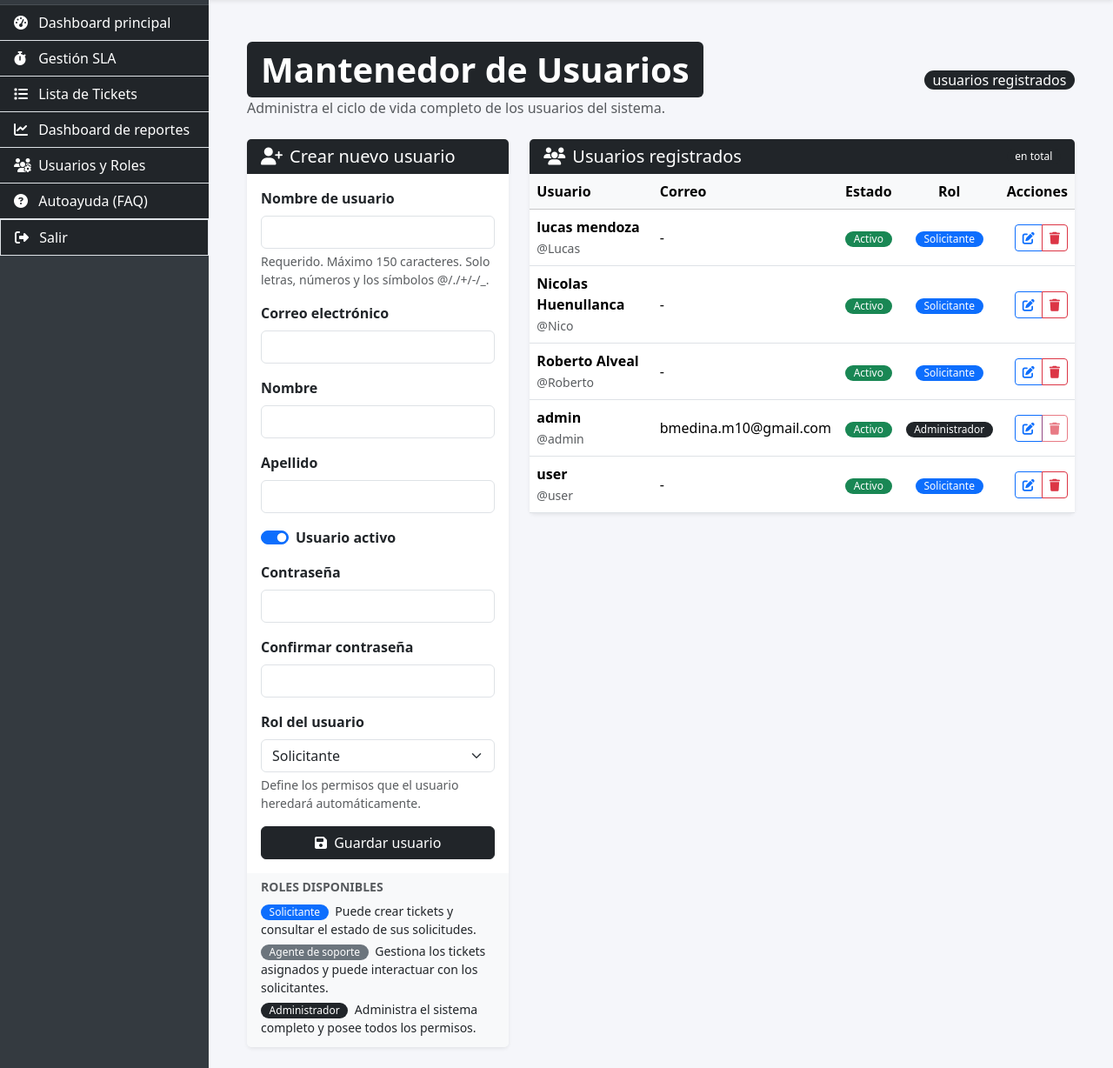
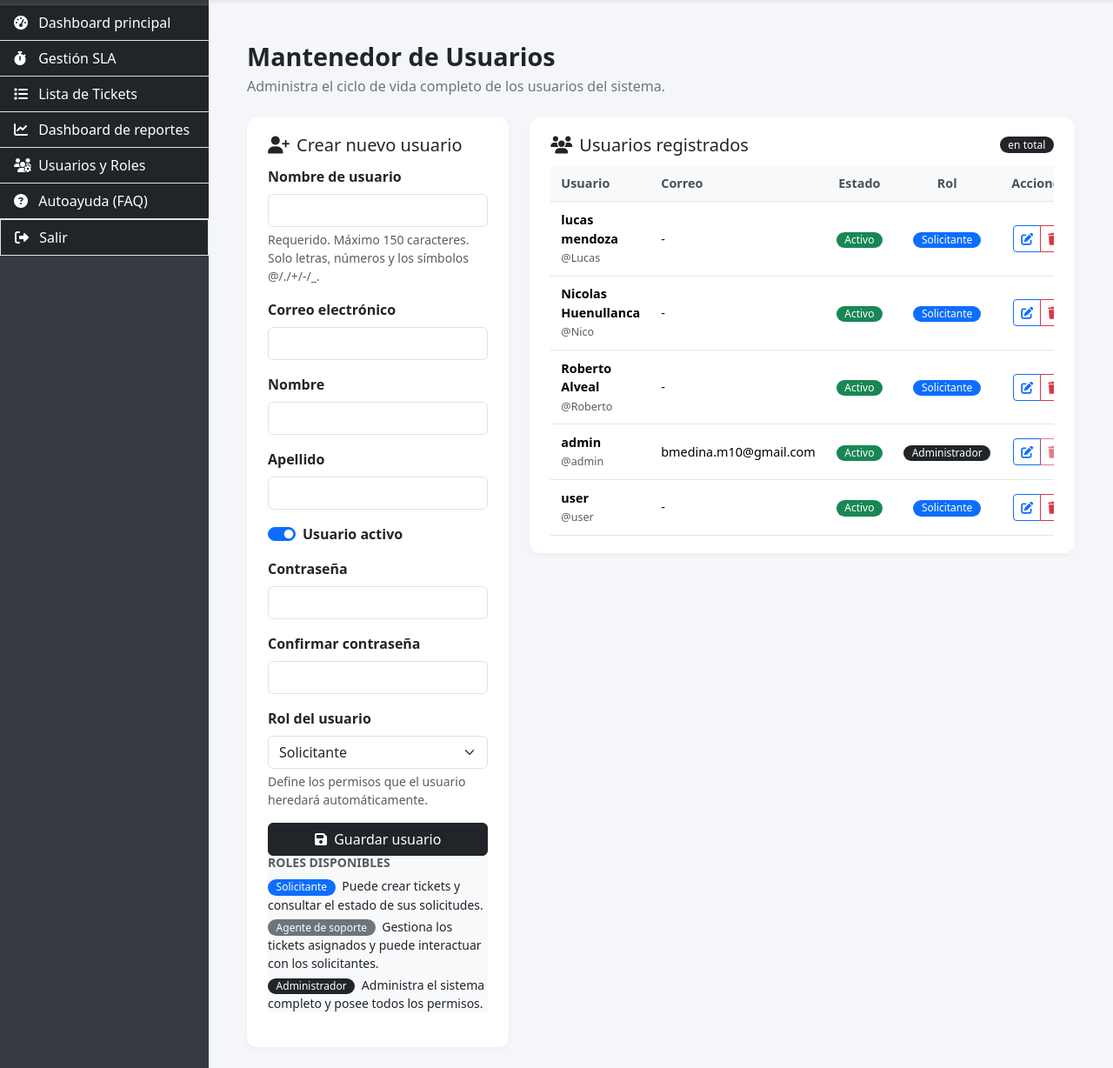
Before and after one commit to medinabenjamin/tickets-v1.0, a Django app: page /mantenedor/usuarios/ in a window 1280 px wide. Shown: the part 57-1285 px from the top of the page at 87% size. Run offline with Django 5.2, Linux system fonts and the light colour scheme; a user stored in the database is signed in; data comes from the database, SQL or seed files in the repository; some libraries are stand-ins or nearby versions.

Commit message:
Apply new layout styles to user maintainer

```diff
--- a/soporte/templates/soporte/mantenedor_usuarios.html
+++ b/soporte/templates/soporte/mantenedor_usuarios.html
@@ -5,19 +5,14 @@
 
 {% block content %}
 <div class="container-fluid mt-4">
-    <div class="d-flex flex-column flex-lg-row justify-content-between align-items-lg-center mb-4 gap-2">
-        <div>
-            <h1 class="display-6 fw-bold mb-0 text-white bg-dark px-3 py-2 rounded">Mantenedor de Usuarios</h1>
-            <p class="text-muted mb-0">Administra el ciclo de vida completo de los usuarios del sistema.</p>
-        </div>
-        <span class="badge bg-dark text-white fs-6 align-self-start align-self-lg-center">{{ usuarios.count }} usuarios registrados</span>
-    </div>
+    <h2 class="page-title">Mantenedor de Usuarios</h2>
+    <p class="page-subtitle">Administra el ciclo de vida completo de los usuarios del sistema.</p>
 
     <div class="row g-4">
         <div class="col-12 col-lg-4">
-            <div class="card shadow-sm border-0 h-100">
-                <div class="card-header bg-dark border-0">
-                    <h5 class="mb-0 text-white"><i class="fas fa-user-plus me-2 text-white"></i>Crear nuevo usuario</h5>
+            <div class="card-custom h-100">
+                <div class="card-custom-header">
+                    <h5 class="mb-0"><i class="fas fa-user-plus me-2"></i>Crear nuevo usuario</h5>
                 </div>
                 <div class="card-body">
                     <form method="post" novalidate>
@@ -77,14 +72,14 @@
         </div>
 
         <div class="col-12 col-lg-8">
-            <div class="card shadow-sm border-0">
-                <div class="card-header bg-dark border-0 d-flex justify-content-between align-items-center">
-                    <h5 class="mb-0 text-white"><i class="fas fa-users me-2 text-white"></i>Usuarios registrados</h5>
+            <div class="card-custom">
+                <div class="card-custom-header d-flex justify-content-between align-items-center">
+                    <h5 class="mb-0"><i class="fas fa-users me-2"></i>Usuarios registrados</h5>
                     <span class="badge bg-dark text-white">{{ usuarios.count }} en total</span>
                 </div>
                 <div class="card-body p-0">
                     <div class="table-responsive">
-                        <table class="table table-hover align-middle mb-0">
+                        <table class="table table-hover align-middle mb-0 table-custom">
                             <thead class="table-light">
                                 <tr>
                                     <th scope="col">Usuario</th>
@@ -104,13 +99,13 @@
                                     <td class="d-none d-sm-table-cell">{{ user.email|default:'-' }}</td>
                                     <td class="text-center">
                                         {% if user.is_active %}
-                                            <span class="badge rounded-pill bg-success">Activo</span>
+                                            <span class="badge badge-estado-activo">Activo</span>
                                         {% else %}
                                             <span class="badge rounded-pill bg-danger">Inactivo</span>
                                         {% endif %}
                                     </td>
                                     <td class="text-center">
-                                        <span class="badge {{ user.role_badge }}" title="{{ user.role_label }}">{{ user.role_label }}</span>
+                                        <span class="badge {% if user.role_label == 'Administrador' %}badge-rol-admin{% elif user.role_label == 'Solicitante' %}badge-rol-solicitante{% endif %} {{ user.role_badge }}" title="{{ user.role_label }}">{{ user.role_label }}</span>
                                     </td>
                                     <td class="text-end">
                                         <div class="btn-group" role="group">
```
